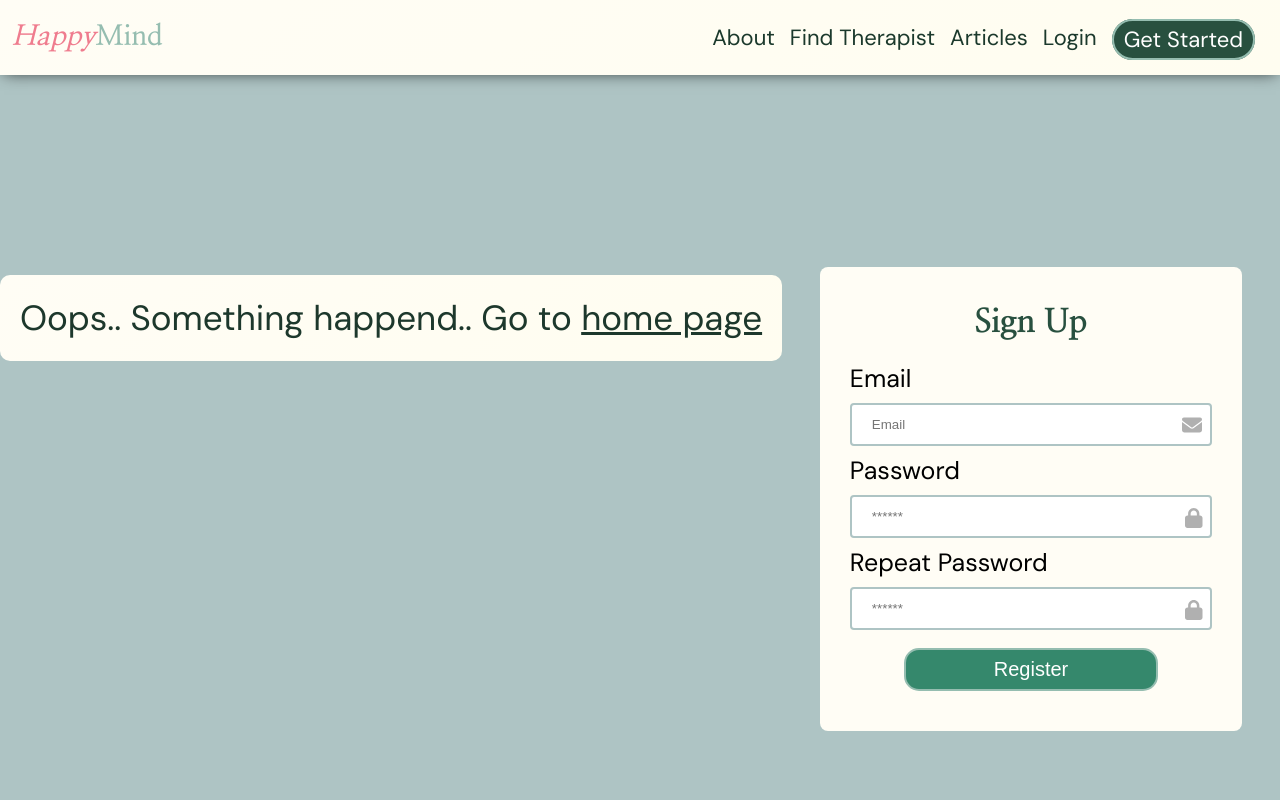
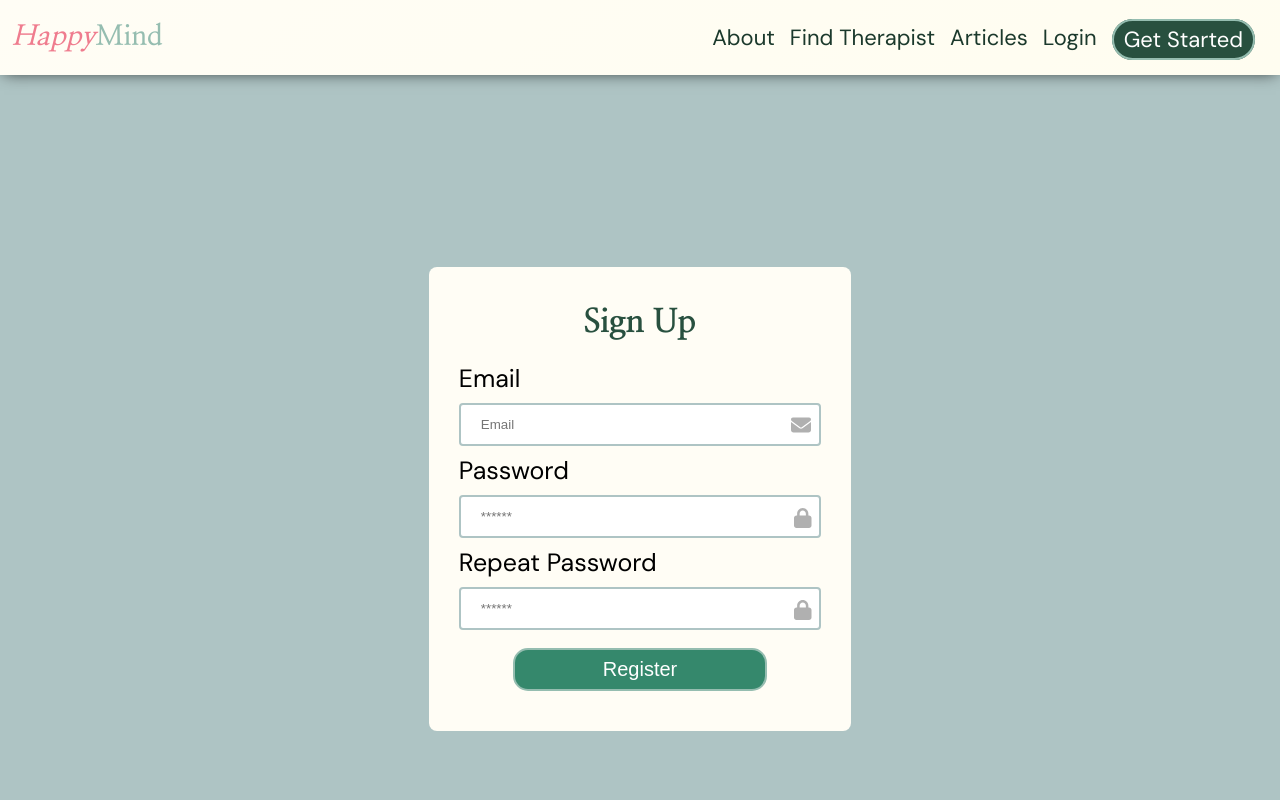
Before and after one commit to AntoanetaYordanova/Happy-Mind, an Angular app in the folder client/: page /user/register in a window 1280 px wide. Shown: the top 800 px of the page. Built offline with nearby package versions, Linux system fonts and the light colour scheme.

Commit message:
ReadMe added, register page fixed

```diff
--- a/client/src/app/user/register/register.component.html
+++ b/client/src/app/user/register/register.component.html
@@ -1,7 +1,7 @@
 <div class="formContainer">
   <app-error *ngIf="hasErrors"></app-error>
   <form
-    *ngIf="hasErrors"
+    *ngIf="!hasErrors"
     class="registerForm"
     [formGroup]="registerFormGroup"
     (ngSubmit)="registerHandler()"
--- a/client/src/app/user/register/register.component.ts
+++ b/client/src/app/user/register/register.component.ts
@@ -18,7 +18,7 @@ export class RegisterComponent implements OnInit {
   faLock = faLock;
 
   errorString: string = '';
-  hasErrors: boolean = true;
+  hasErrors: boolean = false;
 
   passwordControl = new FormControl(null, [Validators.required, Validators.minLength(6)]);
 
```
Also changed, not shown: 1 other file (tests, documents, lock files or other folders).
